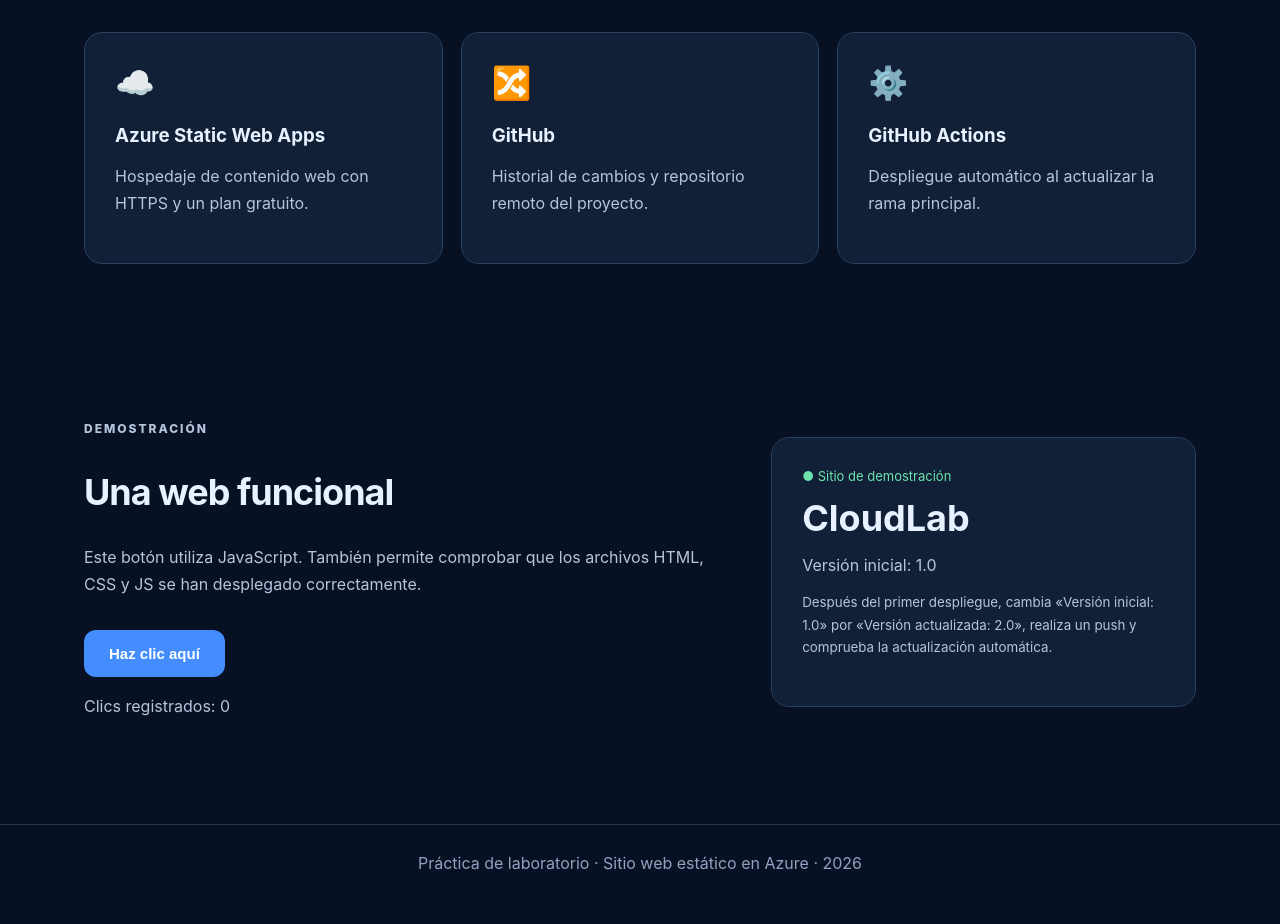
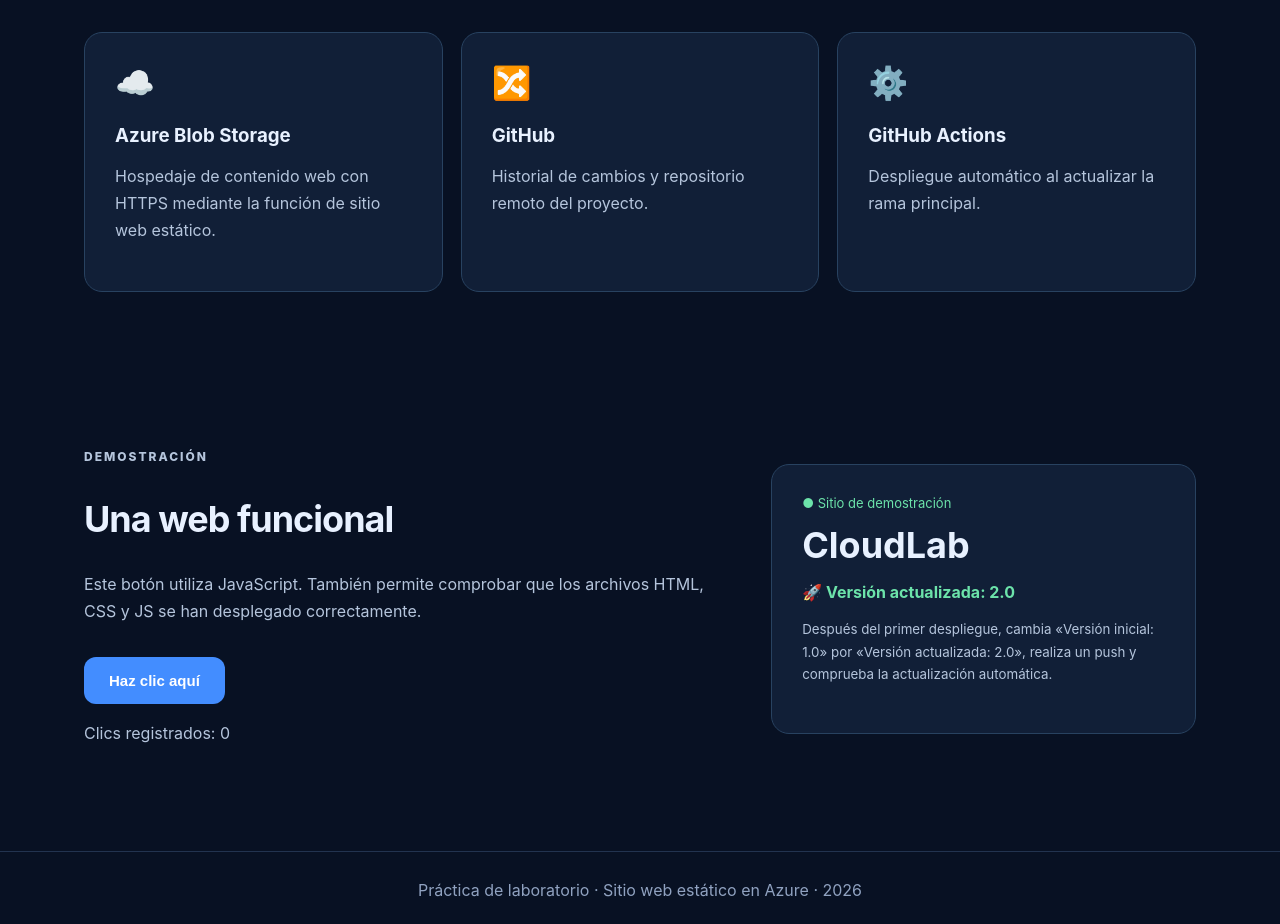
Before and after one commit to DevCristianVD/cloudlab_azure, a plain HTML site: page index.html in a window 1280 px wide. Shown: the part 835-1759 px from the top of the page. Before the commit the page ends 1736 px from the top, so only its background shows below. Drawn offline with Linux system fonts and the light colour scheme.

Commit message:
v2.0: Actualizacion de version y servicio a Azure Blob Storage

```diff
--- a/index.html
+++ b/index.html
@@ -12,8 +12,8 @@
   <header class="nav"><a class="logo" href="#inicio">☁ CloudLab</a><nav><a href="#servicios">Servicios</a><a href="#proyecto">Proyecto</a></nav></header>
   <main id="inicio">
     <section class="hero"><span class="eyebrow">INGENIERÍA INFORMÁTICA · CÓMPUTO EN LA NUBE</span><h1>La nube comienza<br><em>con una idea.</em></h1><p>Un sitio web estático de demostración publicado en Microsoft Azure mediante integración y despliegue continuos.</p><a class="primary" href="#servicios">Explorar tecnologías ↓</a></section>
-    <section class="wrap" id="servicios"><p class="section-tag">TECNOLOGÍAS</p><h2>Herramientas de la práctica</h2><div class="cards"><article class="card"><span>☁️</span><h3>Azure Static Web Apps</h3><p>Hospedaje de contenido web con HTTPS y un plan gratuito.</p></article><article class="card"><span>🔀</span><h3>GitHub</h3><p>Historial de cambios y repositorio remoto del proyecto.</p></article><article class="card"><span>⚙️</span><h3>GitHub Actions</h3><p>Despliegue automático al actualizar la rama principal.</p></article></div></section>
-    <section class="wrap demo" id="proyecto"><div><p class="section-tag">DEMOSTRACIÓN</p><h2>Una web funcional</h2><p>Este botón utiliza JavaScript. También permite comprobar que los archivos HTML, CSS y JS se han desplegado correctamente.</p><button id="contador" type="button">Haz clic aquí</button><p id="resultado" aria-live="polite">Clics registrados: 0</p></div><div class="status"><span class="live">● Sitio de demostración</span><strong>CloudLab</strong><p>Versión inicial: 1.0</p><small>Después del primer despliegue, cambia «Versión inicial: 1.0» por «Versión actualizada: 2.0», realiza un push y comprueba la actualización automática.</small></div></section>
+    <section class="wrap" id="servicios"><p class="section-tag">TECNOLOGÍAS</p><h2>Herramientas de la práctica</h2><div class="cards"><article class="card"><span>☁️</span><h3>Azure Blob Storage</h3><p>Hospedaje de contenido web con HTTPS mediante la función de sitio web estático.</p></article><article class="card"><span>🔀</span><h3>GitHub</h3><p>Historial de cambios y repositorio remoto del proyecto.</p></article><article class="card"><span>⚙️</span><h3>GitHub Actions</h3><p>Despliegue automático al actualizar la rama principal.</p></article></div></section>
+    <section class="wrap demo" id="proyecto"><div><p class="section-tag">DEMOSTRACIÓN</p><h2>Una web funcional</h2><p>Este botón utiliza JavaScript. También permite comprobar que los archivos HTML, CSS y JS se han desplegado correctamente.</p><button id="contador" type="button">Haz clic aquí</button><p id="resultado" aria-live="polite">Clics registrados: 0</p></div><div class="status"><span class="live">● Sitio de demostración</span><strong>CloudLab</strong><p style="color: #6ce3aa; font-weight: bold;">🚀 Versión actualizada: 2.0</p><small>Después del primer despliegue, cambia «Versión inicial: 1.0» por «Versión actualizada: 2.0», realiza un push y comprueba la actualización automática.</small></div></section>
   </main>
   <footer>Práctica de laboratorio · Sitio web estático en Azure · 2026</footer>
 </body>
```
